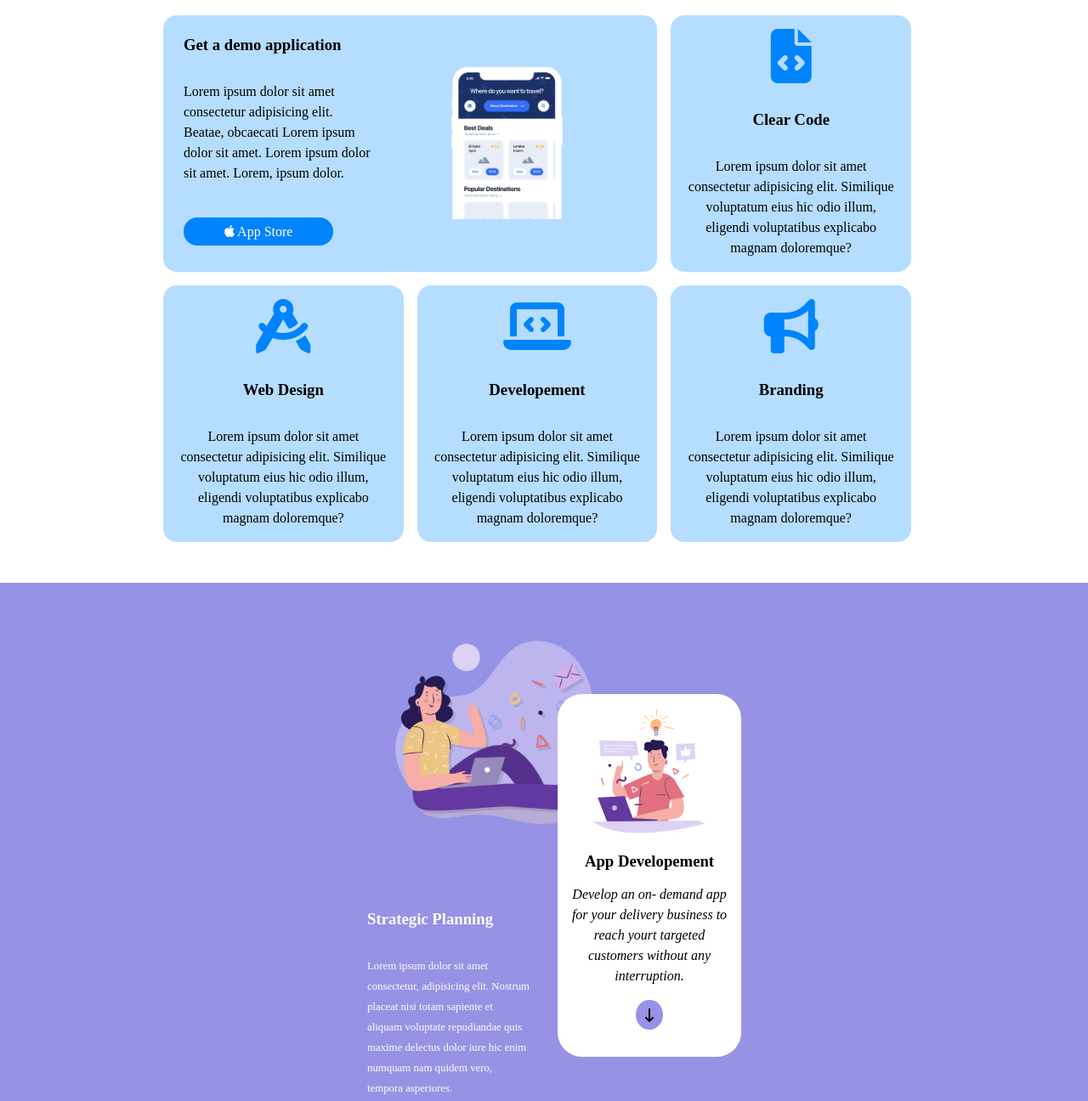
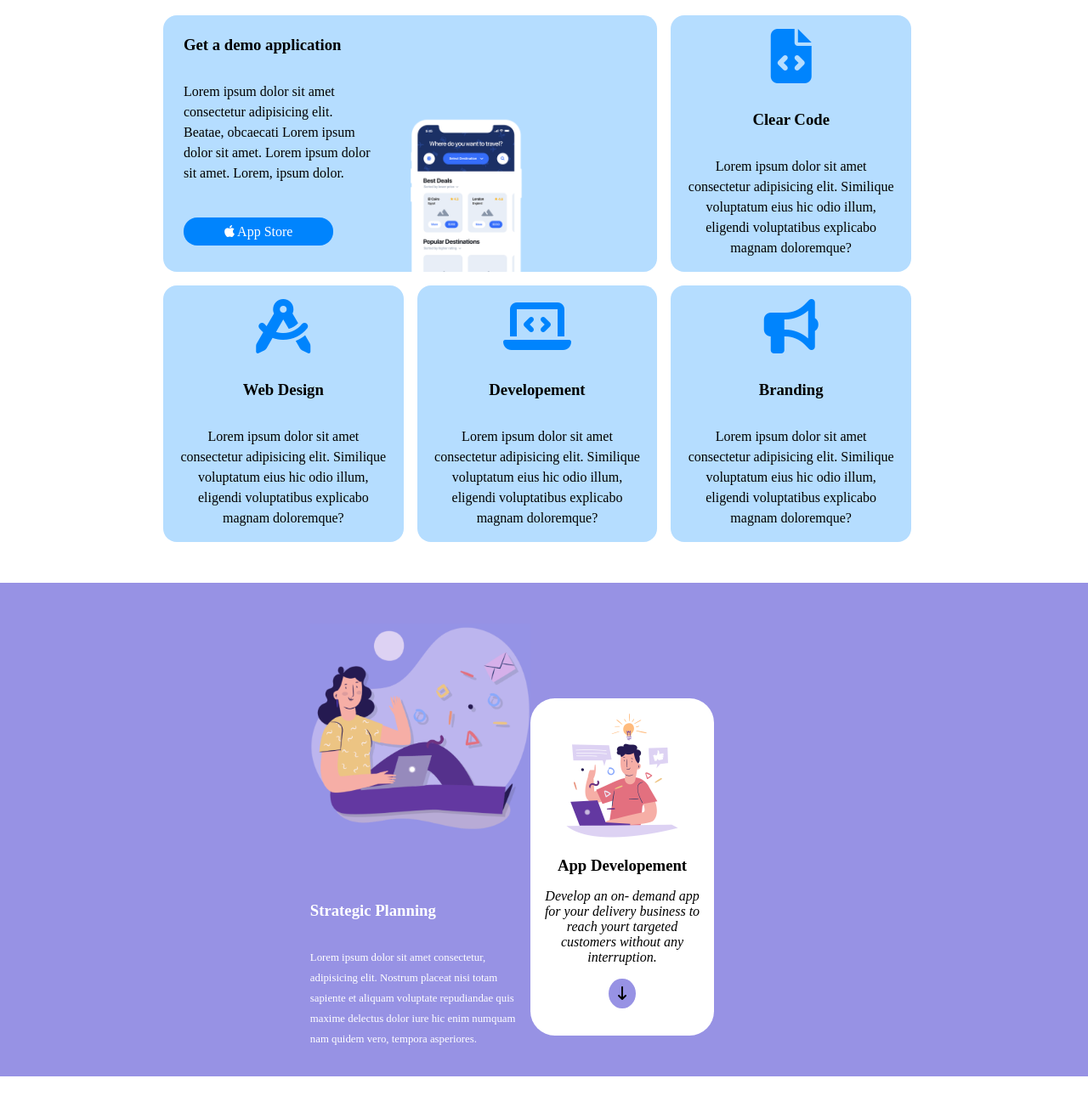
Before and after one commit to marcoarnulfo/htmlcss-responsive-layout, a plain HTML site: page index.html in a window 1280 px wide. Shown: the part 80-1376 px from the top of the page at 85% size. Drawn offline with Linux system fonts and the light colour scheme.

Commit message:
fix responsive for strategic planning

```diff
--- a/assets/css/style.css
+++ b/assets/css/style.css
@@ -196,10 +196,8 @@ nav ul{
 
 
 .phone{
-    padding-top: 3.5rem;
-    margin-left: 3rem;
     max-width: 60%;
-    margin-bottom: -1%;
+    align-self: end;
 }
 
 
@@ -229,17 +227,30 @@ nav ul{
 }
 
 .left_card{
-    text-align: left;
-    margin-left: 15rem;
+    text-align: right;
+    max-width: 60%;
+}
+
+.right{
+    justify-content: right;
+}
+
+.left_card img,
+.right_card img{
+    max-width: 100%;
 }
 
 .left_card img{
-    padding: 4rem 2rem;
+    margin-right: 3rem;
+    margin-bottom: 3rem;
+    margin-top: 3rem;
 }
+
 
 .left_card h3{
     padding: 2rem 0rem;
     color: white;
+    text-align: left;
 }
 
 .left_card p{
@@ -247,14 +258,13 @@ nav ul{
     padding-bottom: 2rem;
     line-height: 1.5rem;
     color: white;
+    text-align: left;
 }
+
 
 .plan1{
     width: 300px;
-}
 
-.plan2{
-    width: 150px;
 }
 
 .right_card{
@@ -262,9 +272,13 @@ nav ul{
     background-color: white;
     max-width: 50%;
     border-radius: 1.8rem;
-    margin-top: 8.2rem;
-    padding: 1rem;
-    margin-left: 2rem;
+    align-self: end;
+    margin-bottom: 3rem;
+    padding: 1rem 1rem;
+}
+
+.plan2{
+    width: 150px;
 }
 
 .right_card h3{
@@ -273,7 +287,6 @@ nav ul{
 
 .right_card p{
     font-style: italic;
-    line-height: 1.5rem;
     padding: 1rem 0rem;
 }
 
@@ -377,6 +390,15 @@ nav ul{
         max-width: 90%;
         margin: auto;
     }
+
+    .right{
+        justify-content: center;
+    }
+
+    .left_card{
+        text-align: right;
+        max-width: 100%;
+    }
 }
 
 
--- a/index.html
+++ b/index.html
@@ -42,10 +42,8 @@
                             </div>
                         </section>
                     </div>
-                    <div class="col_6 col_12_tablet">
-                        <div class="container_phone">
+                    <div class="col_6 col_12_tablet flex">
                         <img class="phone" src="./assets/img/phone.png" alt="">
-                        </div>
                     </div>
                 </div>
                 <!-- /.col_8 -->
@@ -97,8 +95,7 @@
             <!-- Planning-->
             <div class="container">
                 <div class="row flex wrap">
-                    <div class="col_6 col_12_mobile col_12_tablet">
-                        <!-- Left Card-->
+                    <div class="col_6 col_12_mobile col_12_tablet flex right"> <!-- Left Card-->
                         <div class="left_card">
                             <img class="plan1" src="./assets/img/planning1.png" alt="">
                             <h3>Strategic Planning</h3>
@@ -108,8 +105,7 @@
                         </div>
                     </div>
                     <!-- /.col_6 -->
-                    <div class="col_6 col_12_mobile col_12_tablet">
-                        <!-- Right Card-->
+                    <div class="col_6 col_12_mobile col_12_tablet flex"> <!-- Right Card-->
                         <div class="right_card">
                                 <img class="plan2" src="./assets/img/planning2.png" alt="">
                                 <h3>App Developement</h3>
```
Lines whose indentation alone changed are shown as unchanged.
